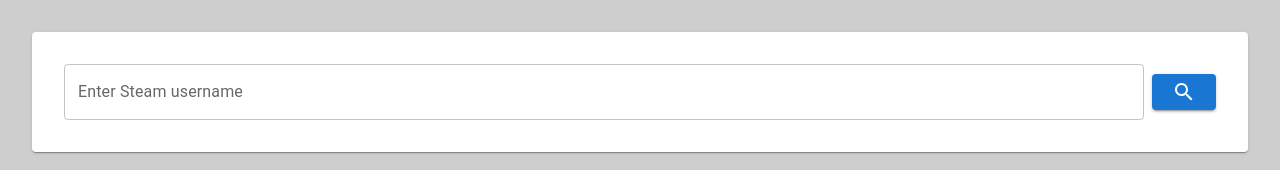
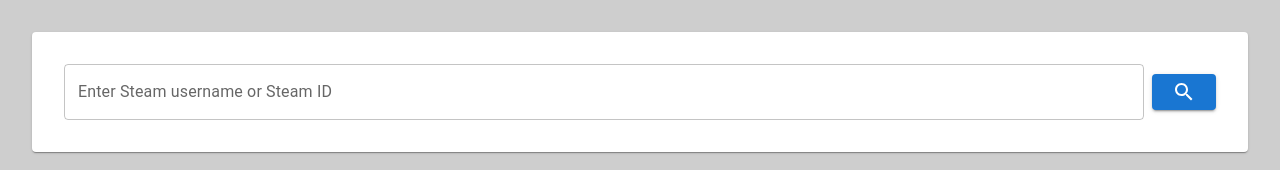
Before and after one commit to carterbush/steam-game-library-analyser, a React (Vite) app in the folder client/: page / in a window 1280 px wide. Shown: the top 170 px of the page. Built offline with nearby package versions, Linux system fonts and the light colour scheme; no server answers.

Commit message:
Add support for direct search of Steam ID to PlayerSearch

```diff
--- a/client/src/components/PlayerSearch.tsx
+++ b/client/src/components/PlayerSearch.tsx
@@ -2,27 +2,33 @@
 import { Box, Button, TextField } from '@mui/material';
 import { ChangeEvent, SyntheticEvent, useCallback, useState } from 'react';
 import api from '../api';
+import { isSteamId } from '../utils';
 
 interface PlayerSearchProps {
   handleIdRetrieved: (id: string) => void;
 }
 
 const PlayerSearch: React.FC<PlayerSearchProps> = ({ handleIdRetrieved }) => {
-  const [playerName, setPlayerName] = useState<string>('');
+  const [playerInput, setPlayerInput] = useState<string>('');
   const [isLoading, setIsLoading] = useState<boolean>(false);
 
   const onPlayerNameChange = useCallback(
-    (e: ChangeEvent<HTMLInputElement>) => setPlayerName(e.target.value),
-    [setPlayerName],
+    (e: ChangeEvent<HTMLInputElement>) => setPlayerInput(e.target.value),
+    [setPlayerInput],
   );
 
   const handleSubmit = useCallback(
     (e: SyntheticEvent) => {
       e.preventDefault();
+      setIsLoading(true);
 
-      setIsLoading(true);
-      api
-        .getPlayerId(playerName)
+      // If the input is a steam id, we can directly use that. Otherwise, assume it's a
+      // player's username and try and convert it via the backend
+      const handleInputPromise = isSteamId(playerInput)
+        ? Promise.resolve(playerInput)
+        : api.getPlayerId(playerInput);
+
+      handleInputPromise
         .then((id) => {
           handleIdRetrieved(id);
         })
@@ -30,7 +36,7 @@
           setIsLoading(false);
         });
     },
-    [playerName, handleIdRetrieved, setIsLoading],
+    [playerInput, handleIdRetrieved, setIsLoading],
   );
 
   return (
@@ -46,9 +52,9 @@
     >
       <TextField
         sx={{ mr: 1, flexGrow: 1 }}
-        label="Enter Steam username"
+        label="Enter Steam username or Steam ID"
         placeholder="eg: xXxProHeadshotG4merxXx"
-        value={playerName}
+        value={playerInput}
         onChange={onPlayerNameChange}
       />
       <Button
--- a/client/src/utils.ts
+++ b/client/src/utils.ts
@@ -1,2 +1,12 @@
 export const formatMinsAsHours = (mins: number): string =>
   (mins / 60).toFixed(1);
+
+export const isSteamId = (maybeSteamId: string): boolean => {
+  try {
+    // Seems a bit dodgy, but steam ids are supposed to be 64 bit numbers so...
+    BigInt(maybeSteamId);
+    return true;
+  } catch {
+    return false;
+  }
+};
```
